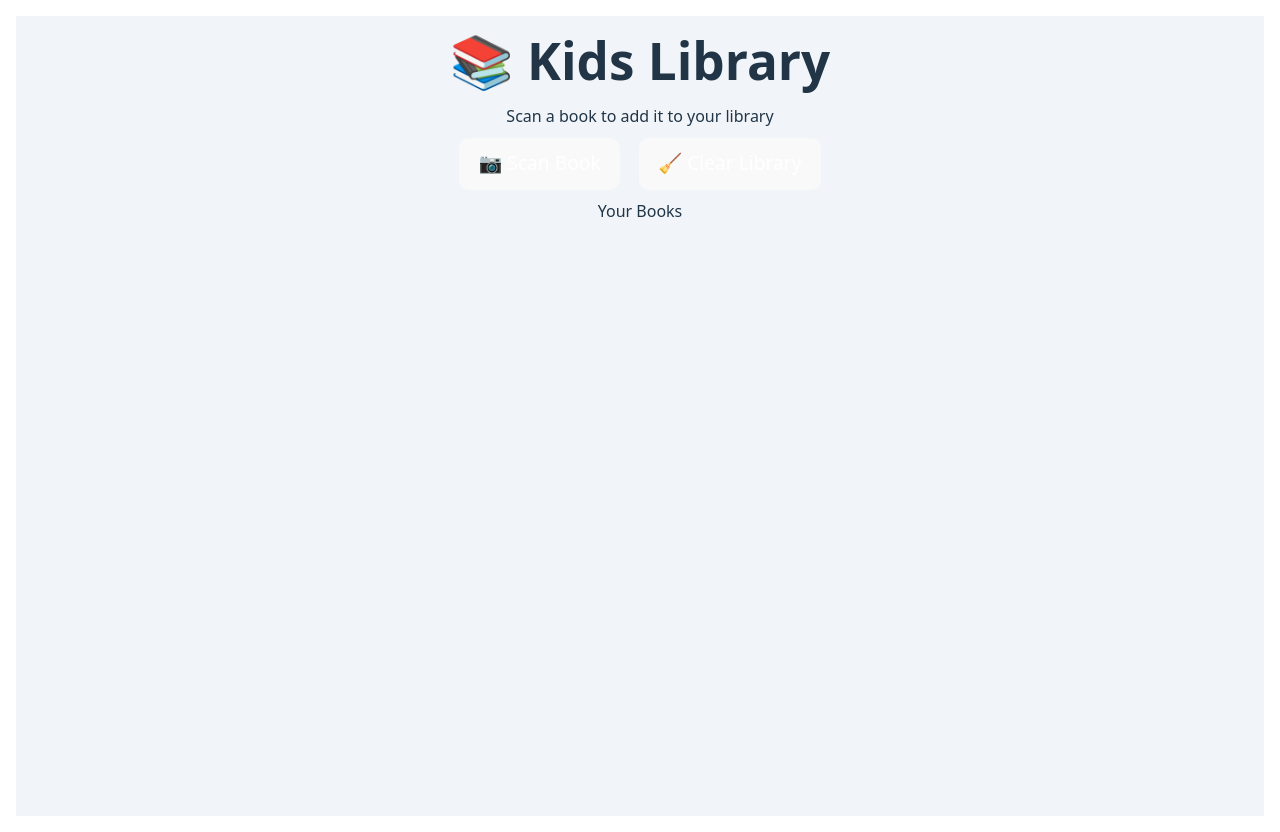
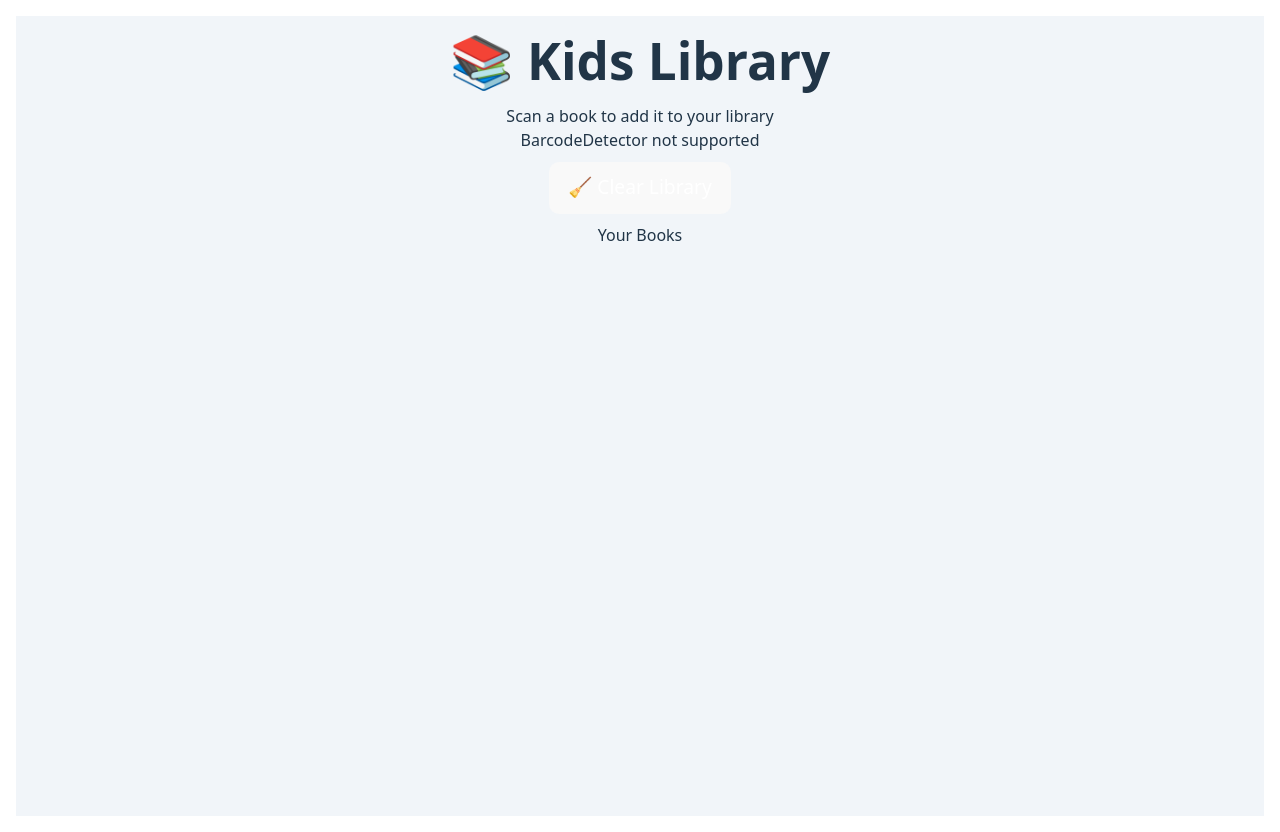
Before and after one commit to alexiraola/liburutegi-app, a React (Vite) app: page / in a window 1280 px wide. Built offline with nearby package versions, Linux system fonts and the light colour scheme.

Commit message:
Support only native barcode detector

```diff
--- a/src/App.tsx
+++ b/src/App.tsx
@@ -1,15 +1,29 @@
-import { useState } from 'react'
+import { useEffect, useState } from 'react'
 import Scanner from './components/Scanner';
 
 function App() {
   const [scanning, setScanning] = useState(false);
   const [code, setCode] = useState("");
+  const [supportedDetector, setSupportedDetector] = useState(false);
+
+  useEffect(() => {
+    if ("BarcodeDetector" in window) {
+      setSupportedDetector(true);
+    }
+  }, []);
+
+  const renderScanButton = () => {
+    if (supportedDetector) {
+      return <button className="bg-[#4CAF50] text-white" onClick={() => setScanning(true)}>📷 Scan Book</button>;
+    }
+    return <p>BarcodeDetector not supported</p>;
+  };
 
   return (
     <div className="min-h-screen bg-slate-100 p-4">
       <h1 className="text-2xl font-bold mb-4">📚 Kids Library</h1>
       <p>Scan a book to add it to your library</p>
-      <button className="bg-[#4CAF50] text-white" onClick={() => setScanning(true)}>📷 Scan Book</button>
+      {renderScanButton()}
       <button className="bg-[#f44336] text-white">🧹 Clear Library</button>
       {scanning && (
         <Scanner
--- /dev/null
+++ b/src/barcode/detector.native.ts
@@ -0,0 +1,37 @@
+import type { BarcodeDetector } from "./detector";
+
+export class NativeBarcodeDetector implements BarcodeDetector {
+  async startDetection(video: HTMLMediaElement, onDetect: (code: string) => void, onError: (error: any) => void) {
+    try {
+      // @ts-ignore
+      const formats = await window.BarcodeDetector.getSupportedFormats();
+      if (!formats.includes("ean_13")) {
+        throw new Error("EAN-13 not supported");
+      }
+
+      // @ts-ignore
+      const detector = new window.BarcodeDetector({
+        formats: ["ean_13"],
+      });
+
+      const detectLoop = async () => {
+        if (!video) return;
+
+        try {
+          const barcodes = await detector.detect(video);
+          if (barcodes.length) {
+            const isbn = barcodes[0].rawValue;
+            onDetect(`Native: ${isbn}`);
+            return;
+          }
+        } catch { }
+
+        requestAnimationFrame(detectLoop);
+      };
+
+      detectLoop();
+    } catch (err) {
+      onError(err);
+    }
+  }
+}
--- /dev/null
+++ b/src/barcode/detector.ts
@@ -0,0 +1,3 @@
+export interface BarcodeDetector {
+  startDetection(stream: HTMLMediaElement, onDetect: (code: string) => void, onError: (error: any) => void): Promise<void>;
+}
--- a/src/components/Scanner.tsx
+++ b/src/components/Scanner.tsx
@@ -1,9 +1,5 @@
 import { useEffect, useRef, useState } from "react";
-import {
-  BrowserMultiFormatReader,
-  DecodeHintType,
-  BarcodeFormat,
-} from "@zxing/library";
+import { NativeBarcodeDetector } from "@/barcode/detector.native";
 
 interface ScannerProps {
   onDetected: (isbn: string) => void;
@@ -13,7 +9,6 @@ interface ScannerProps {
 export default function Scanner({ onDetected, onClose }: ScannerProps) {
   const videoRef = useRef<HTMLVideoElement | null>(null);
   const streamRef = useRef<MediaStream | null>(null);
-  const zxingRef = useRef<BrowserMultiFormatReader | null>(null);
 
   const [error, setError] = useState<string | null>(null);
 
@@ -55,79 +50,21 @@ export default function Scanner({ onDetected, onClose }: ScannerProps) {
 
   function stopCamera() {
     streamRef.current?.getTracks().forEach((t) => t.stop());
-    zxingRef.current?.reset();
   }
 
-  // -------------------------------
-  // Detection logic
-  // -------------------------------
   function startDetection() {
     if (!videoRef.current) return;
 
     if ("BarcodeDetector" in window) {
       startNativeDetection();
     } else {
-      startZXingDetection();
+      setError("BarcodeDetector not supported");
     }
   }
 
-  // -------------------------------
-  // Native BarcodeDetector (best)
-  // -------------------------------
   async function startNativeDetection() {
-    try {
-      // @ts-ignore
-      const formats = await window.BarcodeDetector.getSupportedFormats();
-      if (!formats.includes("ean_13")) {
-        throw new Error("EAN-13 not supported");
-      }
-
-      // @ts-ignore
-      const detector = new window.BarcodeDetector({
-        formats: ["ean_13"],
-      });
-
-      const detectLoop = async () => {
-        if (!videoRef.current) return;
-
-        try {
-          const barcodes = await detector.detect(videoRef.current);
-          if (barcodes.length) {
-            const isbn = barcodes[0].rawValue;
-            handleDetected(`Native: ${isbn}`);
-            return;
-          }
-        } catch { }
-
-        requestAnimationFrame(detectLoop);
-      };
-
-      detectLoop();
-    } catch {
-      startZXingDetection();
-    }
-  }
-
-  // -------------------------------
-  // ZXing fallback
-  // -------------------------------
-  function startZXingDetection() {
-    const hints = new Map();
-    hints.set(DecodeHintType.POSSIBLE_FORMATS, [
-      BarcodeFormat.EAN_13,
-    ]);
-
-    const reader = new BrowserMultiFormatReader(hints, 300);
-
-    zxingRef.current = reader;
-
-    reader.decodeFromVideoElement(videoRef.current!).then(result => {
-      if (result) {
-        handleDetected(result.getText());
-      }
-    }, err => {
-      console.error(err);
-    });
+    const detector = new NativeBarcodeDetector();
+    detector.startDetection(videoRef.current!, handleDetected, setError);
   }
 
   function handleDetected(isbn: string) {
--- a/src/index.css
+++ b/src/index.css
@@ -5,7 +5,6 @@
   line-height: 1.5;
   font-weight: 400;
 
-  color-scheme: light dark;
   background-color: #f7f7f7;
 
   font-synthesis: none;
```
